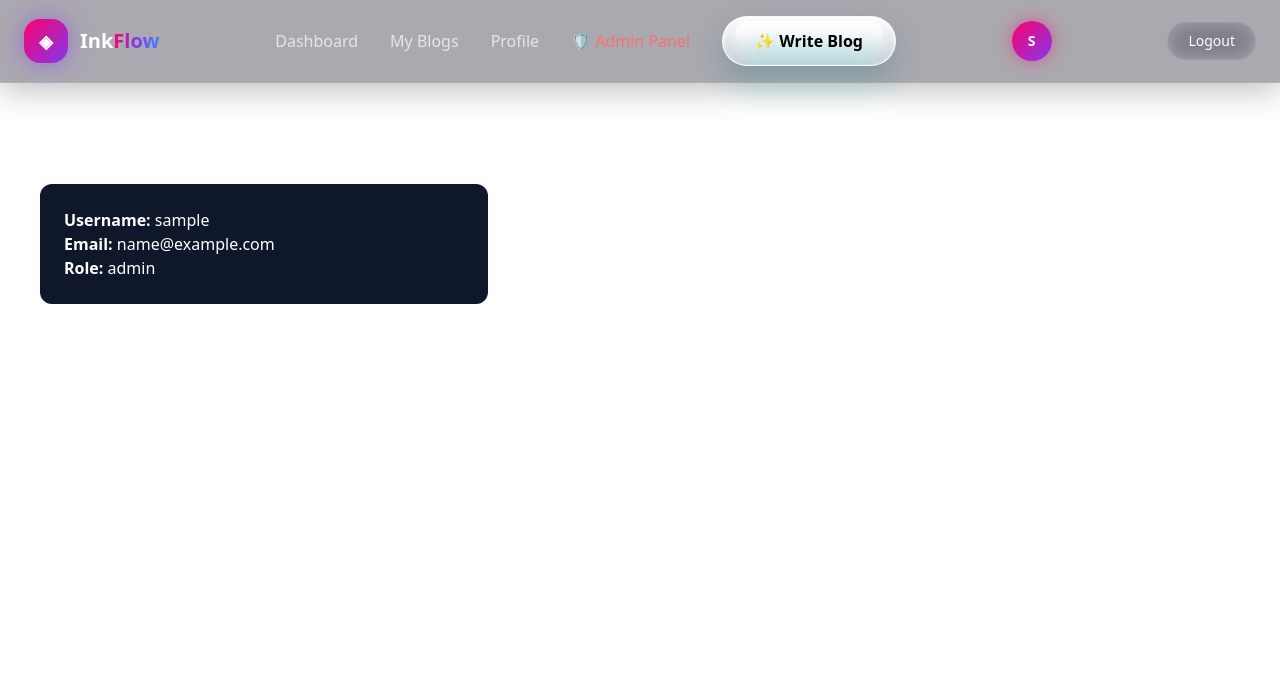
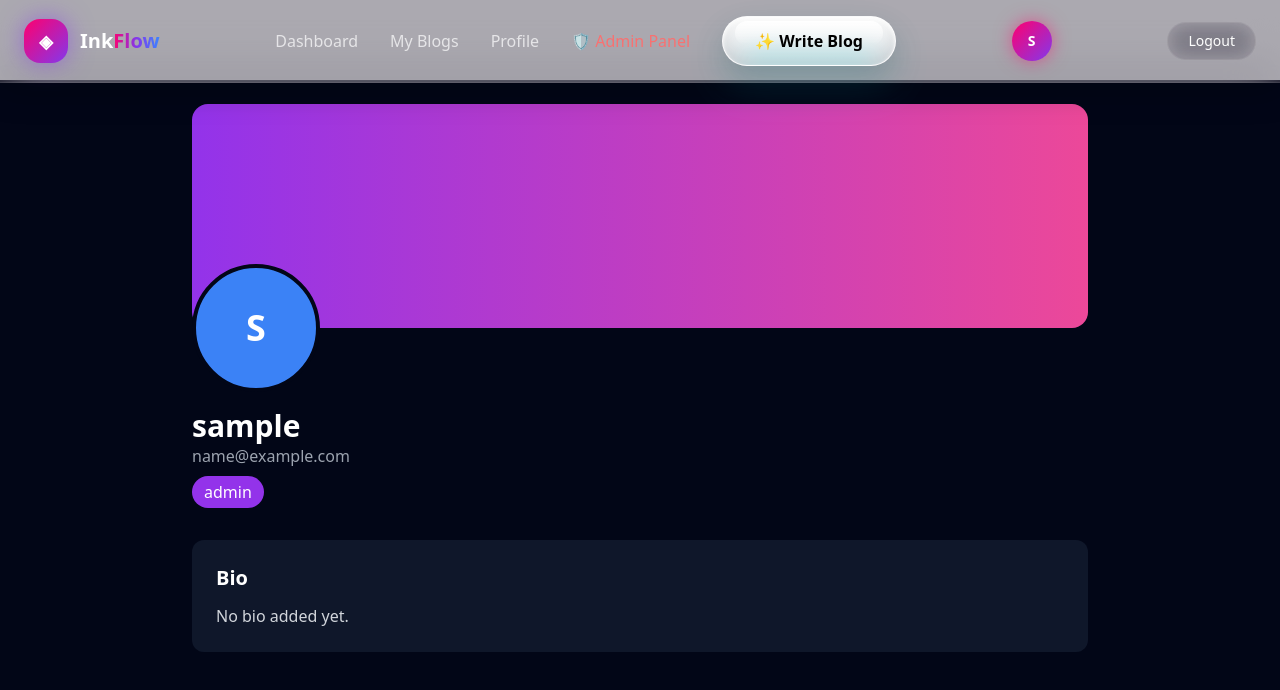
Before and after one commit to lavanyawavhal895-bot/Blog-Platform-web, a React (Vite) app in the folder Client/: page /profile in a window 1280 px wide. Shown: the top 690 px of the page. Built offline with nearby package versions, Linux system fonts and the light colour scheme; no server answers; sample sign-in values are in the browser's storage.

Commit message:
test profile page 1st

```diff
--- a/Client/src/pages/Profile.tsx
+++ b/Client/src/pages/Profile.tsx
@@ -4,21 +4,39 @@ const Profile = () => {
   const { user } = useAuth();
 
   return (
-    <div className="min-h-screen p-10 text-white">
-      <h1 className="text-4xl font-bold mb-6">My Profile</h1>
+    <div className="min-h-screen bg-slate-950 text-white p-6">
+      <div className="max-w-4xl mx-auto">
 
-      <div className="bg-slate-900 p-6 rounded-xl max-w-md">
-        <p>
-          <strong>Username:</strong> {user?.username}
-        </p>
+        {/* Cover */}
+        <div className="h-56 rounded-2xl bg-gradient-to-r from-purple-600 to-pink-500" />
 
-        <p>
-          <strong>Email:</strong> {user?.email}
-        </p>
+        {/* Profile Section */}
+        <div className="relative">
+          <div className="w-32 h-32 rounded-full bg-blue-500 border-4 border-slate-950 -mt-16 flex items-center justify-center text-4xl font-bold">
+            {user?.username?.charAt(0)?.toUpperCase()}
+          </div>
 
-        <p>
-          <strong>Role:</strong> {user?.role}
-        </p>
+          <h1 className="text-3xl font-bold mt-4">
+            {user?.username}
+          </h1>
+
+          <p className="text-gray-400">
+            {user?.email}
+          </p>
+
+          <p className="mt-2 inline-block px-3 py-1 rounded-full bg-purple-600">
+            {user?.role}
+          </p>
+        </div>
+
+        {/* Bio */}
+        <div className="mt-8 bg-slate-900 p-6 rounded-xl">
+          <h2 className="text-xl font-semibold mb-3">Bio</h2>
+          <p className="text-gray-300">
+            No bio added yet.
+          </p>
+        </div>
+
       </div>
     </div>
   );
```
